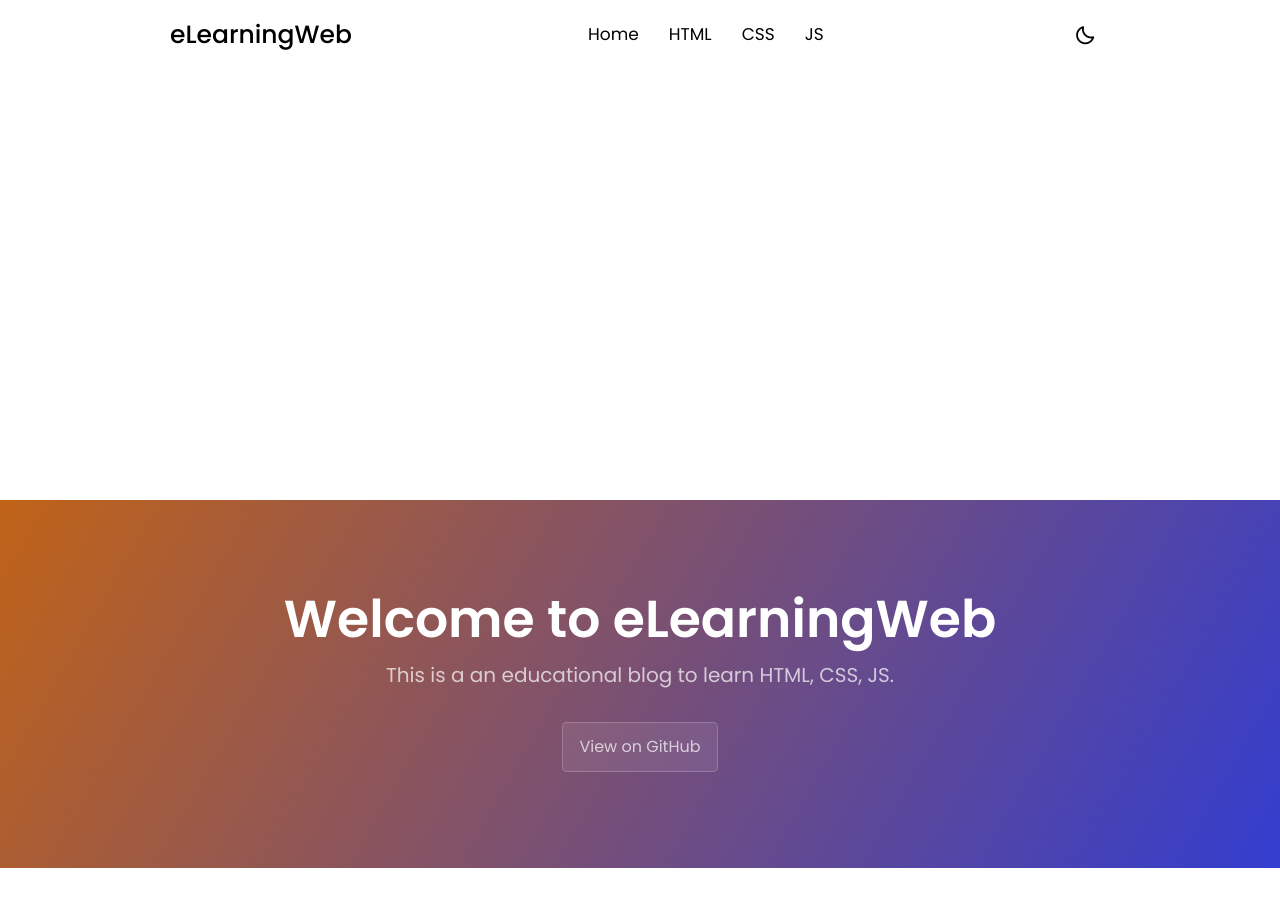
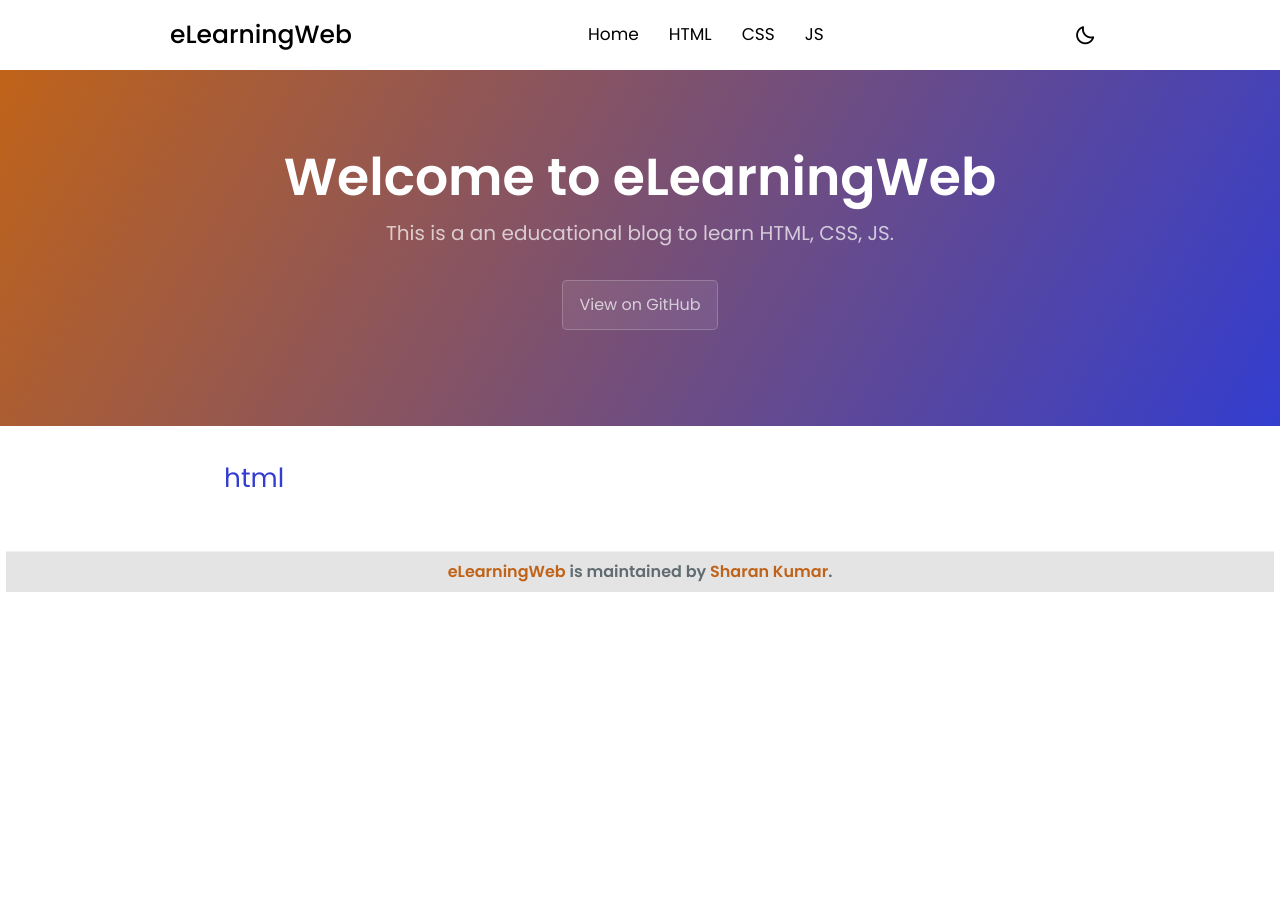
Before and after one commit to indian-sharan/webcode, a Jekyll site: the page built from about-html.md, in a window 1280 px wide and 900 px high. Built offline with Jekyll 4.4.1, drawn with Linux system fonts in a browser that asks for light colours; our own code applies the rules of GitHub Pages for plain Markdown files.

Commit message:
Update jekyll-theme-cayman.scss

```diff
--- a/_sass/jekyll-theme-cayman.scss
+++ b/_sass/jekyll-theme-cayman.scss
@@ -672,5 +672,5 @@ body.dark .search-field i{
     }
 }
 .main_content{
-  margin-top: 500px;
+  margin-top: 58px;
 }
```
